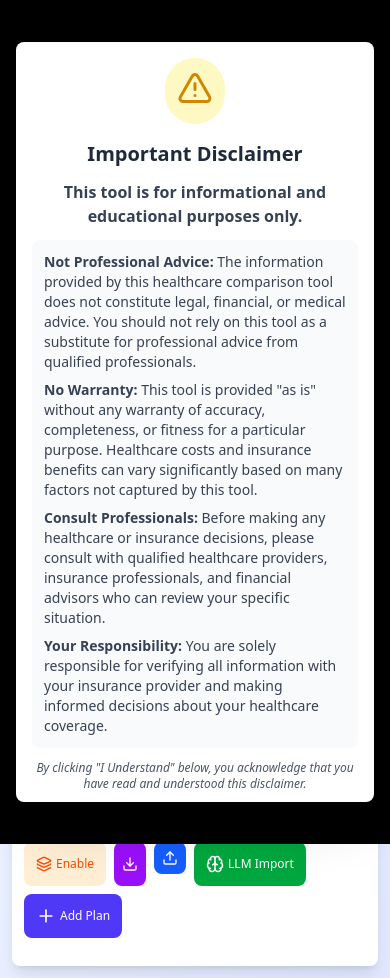
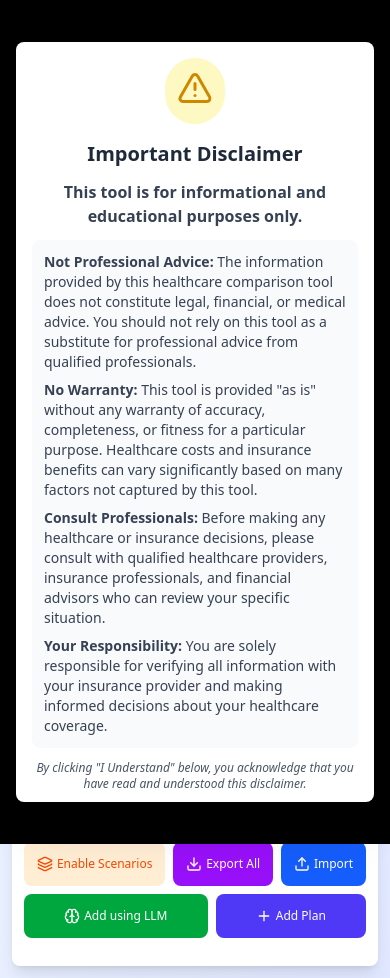
Before and after one commit to andrewperkins/healthcarecompare, a React (Vite) app: page / in a window 390 px wide. Built offline with nearby package versions, Linux system fonts and the light colour scheme.

Commit message:
Implement code changes to enhance functionality and improve performance

```diff
--- a/src/App.jsx
+++ b/src/App.jsx
@@ -606,21 +606,19 @@ const HealthInsuranceCalculator = () => {
             <div className="flex gap-2">
               <button
                 onClick={() => setShowSettingsModal(true)}
-                className="flex items-center gap-2 bg-gray-600 text-white px-3 sm:px-4 py-2 rounded-lg hover:bg-gray-700 transition text-xs sm:text-sm"
+                className="flex items-center gap-1 sm:gap-2 bg-gray-600 text-white px-3 py-2 rounded-lg hover:bg-gray-700 transition text-xs sm:text-sm whitespace-nowrap"
                 title="Configure typical costs for services"
               >
                 <Icon name="settings" size={16} />
-                <span className="hidden xs:inline">Cost Settings</span>
-                <span className="xs:hidden">Settings</span>
+                <span>Cost Settings</span>
               </button>
               <button
                 onClick={handleClearAllData}
-                className="flex items-center gap-2 bg-red-600 text-white px-3 sm:px-4 py-2 rounded-lg hover:bg-red-700 transition text-xs sm:text-sm"
+                className="flex items-center gap-1 sm:gap-2 bg-red-600 text-white px-3 py-2 rounded-lg hover:bg-red-700 transition text-xs sm:text-sm whitespace-nowrap"
                 title="Clear all data and start over"
               >
                 <Icon name="trash-2" size={16} />
-                <span className="hidden xs:inline">Clear All Data</span>
-                <span className="xs:hidden">Clear</span>
+                <span>Clear All Data</span>
               </button>
             </div>
           </div>
@@ -643,12 +641,12 @@ const HealthInsuranceCalculator = () => {
               <div className="flex flex-wrap gap-2">
                 <button
                   onClick={exportAllPeople}
-                  className="flex items-center gap-1 sm:gap-2 bg-purple-600 text-white px-2 sm:px-3 py-2 rounded-lg hover:bg-purple-700 transition text-xs sm:text-sm"
+                  className="flex-grow sm:flex-grow-0 flex items-center justify-center gap-1 sm:gap-2 bg-purple-600 text-white px-3 py-2 rounded-lg hover:bg-purple-700 transition text-xs sm:text-sm whitespace-nowrap"
                 >
                   <Icon name="download" size={16} />
-                  <span className="hidden xs:inline">Export All</span>
+                  <span>Export All</span>
                 </button>
-                <div className="relative">
+                <div className="relative flex-grow sm:flex-grow-0">
                   <input
                     type="file"
                     accept=".json"
@@ -658,18 +656,18 @@ const HealthInsuranceCalculator = () => {
                   />
                   <label
                     htmlFor="import-people"
-                    className="flex items-center gap-1 sm:gap-2 bg-blue-600 text-white px-2 sm:px-3 py-2 rounded-lg hover:bg-blue-700 transition text-xs sm:text-sm cursor-pointer"
+                    className="flex items-center justify-center gap-1 sm:gap-2 bg-blue-600 text-white px-3 py-2 rounded-lg hover:bg-blue-700 transition text-xs sm:text-sm cursor-pointer whitespace-nowrap h-full"
                   >
                     <Icon name="upload" size={16} />
-                    <span className="hidden xs:inline">Import</span>
+                    <span>Import</span>
                   </label>
                 </div>
                 <button
                   onClick={addPerson}
-                  className="flex items-center gap-1 sm:gap-2 bg-indigo-600 text-white px-3 sm:px-4 py-2 rounded-lg hover:bg-indigo-700 transition text-xs sm:text-sm"
+                  className="flex-grow sm:flex-grow-0 flex items-center justify-center gap-1 sm:gap-2 bg-indigo-600 text-white px-3 py-2 rounded-lg hover:bg-indigo-700 transition text-xs sm:text-sm whitespace-nowrap"
                 >
-                  <Icon name="plus" size={20} />
-                  Add Person
+                  <Icon name="plus" size={16} />
+                  <span>Add Person</span>
                 </button>
               </div>
             </div>
@@ -843,24 +841,23 @@ const HealthInsuranceCalculator = () => {
               <div className="flex flex-wrap gap-2">
                 <button
                   onClick={toggleScenarios}
-                  className={`flex items-center gap-1 sm:gap-2 px-3 sm:px-4 py-2 rounded-lg transition text-xs sm:text-sm ${
+                  className={`flex-grow sm:flex-grow-0 flex items-center justify-center gap-1 sm:gap-2 px-3 py-2 rounded-lg transition text-xs sm:text-sm whitespace-nowrap ${
                     scenariosEnabled
                       ? 'bg-orange-600 text-white hover:bg-orange-700'
                       : 'bg-orange-100 text-orange-600 hover:bg-orange-200'
                   }`}
                 >
                   <Icon name="layers" size={16} />
-                  <span className="hidden xs:inline">{scenariosEnabled ? 'Disable' : 'Enable'} Scenarios</span>
-                  <span className="xs:hidden">{scenariosEnabled ? 'Disable' : 'Enable'}</span>
+                  <span>{scenariosEnabled ? 'Disable' : 'Enable'} Scenarios</span>
                 </button>
                 <button
                   onClick={exportAllPlans}
-                  className="flex items-center gap-1 sm:gap-2 bg-purple-600 text-white px-2 sm:px-3 py-2 rounded-lg hover:bg-purple-700 transition text-xs sm:text-sm"
+                  className="flex-grow sm:flex-grow-0 flex items-center justify-center gap-1 sm:gap-2 bg-purple-600 text-white px-3 py-2 rounded-lg hover:bg-purple-700 transition text-xs sm:text-sm whitespace-nowrap"
                 >
                   <Icon name="download" size={16} />
-                  <span className="hidden xs:inline">Export All</span>
+                  <span>Export All</span>
                 </button>
-                <div className="relative">
+                <div className="relative flex-grow sm:flex-grow-0">
                   <input
                     type="file"
                     accept=".json"
@@ -870,26 +867,25 @@ const HealthInsuranceCalculator = () => {
                   />
                   <label
                     htmlFor="import-plans"
-                    className="flex items-center gap-1 sm:gap-2 bg-blue-600 text-white px-2 sm:px-3 py-2 rounded-lg hover:bg-blue-700 transition text-xs sm:text-sm cursor-pointer"
+                    className="flex items-center justify-center gap-1 sm:gap-2 bg-blue-600 text-white px-3 py-2 rounded-lg hover:bg-blue-700 transition text-xs sm:text-sm cursor-pointer whitespace-nowrap h-full"
                   >
                     <Icon name="upload" size={16} />
-                    <span className="hidden xs:inline">Import</span>
+                    <span>Import</span>
                   </label>
                 </div>
                 <button
                   onClick={showLLMPrompt}
-                  className="flex items-center gap-1 sm:gap-2 bg-green-600 text-white px-3 sm:px-4 py-2 rounded-lg hover:bg-green-700 transition text-xs sm:text-sm"
+                  className="flex-grow sm:flex-grow-0 flex items-center justify-center gap-1 sm:gap-2 bg-green-600 text-white px-3 py-2 rounded-lg hover:bg-green-700 transition text-xs sm:text-sm whitespace-nowrap"
                 >
-                  <Icon name="brain" size={18} />
-                  <span className="hidden sm:inline">Add using LLM</span>
-                  <span className="sm:hidden">LLM Import</span>
+                  <Icon name="brain" size={16} />
+                  <span>Add using LLM</span>
                 </button>
                 <button
                   onClick={addPlan}
-                  className="flex items-center gap-1 sm:gap-2 bg-indigo-600 text-white px-3 sm:px-4 py-2 rounded-lg hover:bg-indigo-700 transition text-xs sm:text-sm"
+                  className="flex-grow sm:flex-grow-0 flex items-center justify-center gap-1 sm:gap-2 bg-indigo-600 text-white px-3 py-2 rounded-lg hover:bg-indigo-700 transition text-xs sm:text-sm whitespace-nowrap"
                 >
-                  <Icon name="plus" size={20} />
-                  Add Plan
+                  <Icon name="plus" size={16} />
+                  <span>Add Plan</span>
                 </button>
               </div>
             </div>
```
Also changed, not shown: styles.css.
